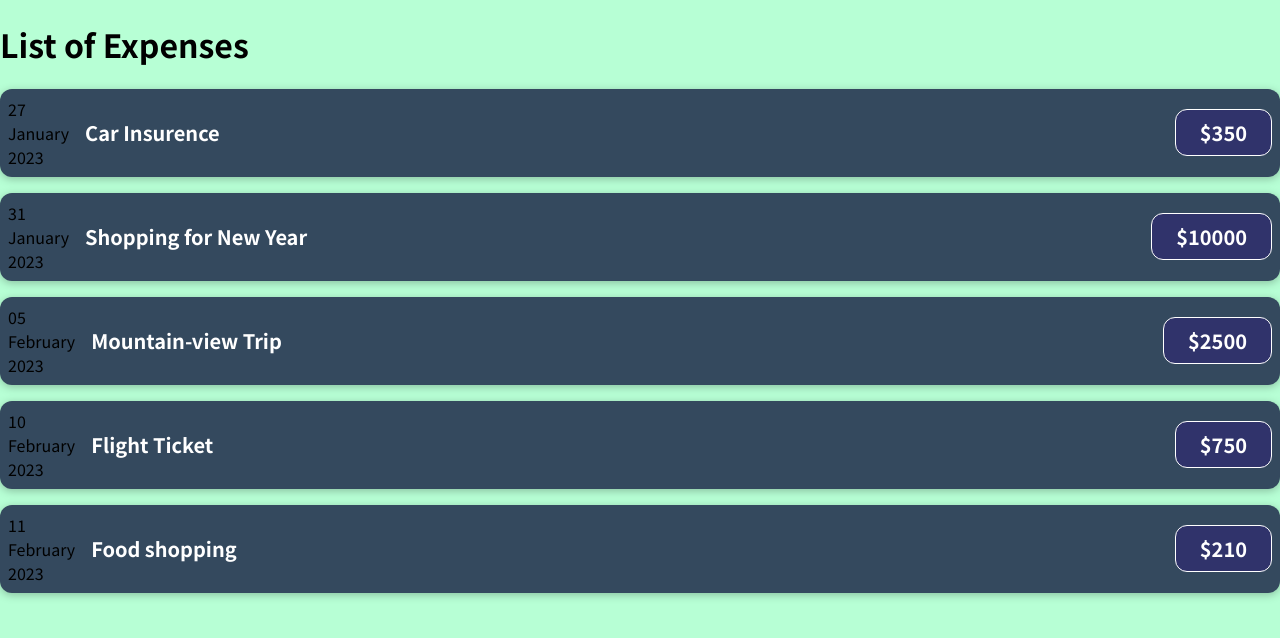
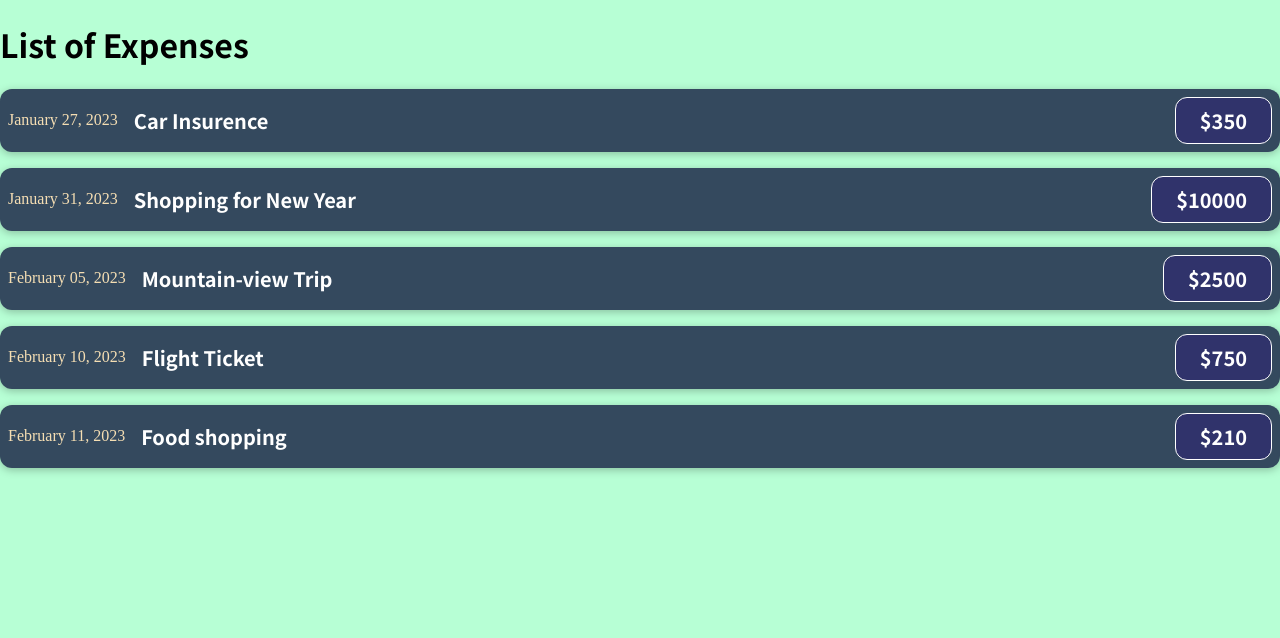
Before and after one commit to Harsh-Thanki/Expense_tracker_react, a JavaScript app: page / in a window 1280 px wide. Shown: the top 638 px of the page. Built offline with nearby package versions, Linux system fonts and the light colour scheme.

Commit message:
ExpenseDate component(js) imported and called.

```diff
--- a/src/components/ExpenseItem.js
+++ b/src/components/ExpenseItem.js
@@ -1,18 +1,11 @@
 import './ExpenseItem.css';
+import ExpenseDate from './ExpenseDate';
 
 function ExpenseItem(props){
 
-    const day = props.date.toLocaleString('en-US',  {day: '2-digit'});
-    const month = props.date.toLocaleString('en-US',  {month: 'long'});
-    const year = props.date.getFullYear();
-
     return (
         <div className='expense-item'>
-            <div>
-                <div>{day}</div>
-                <div>{month}</div>
-                <div>{year}</div>
-            </div>
+            <ExpenseDate date={props.date}/>
             <div className='expense-item__description'>
                 <h2>{props.title}</h2>
                 <div className='expense-item__price'>${props.amount}</div>
```
